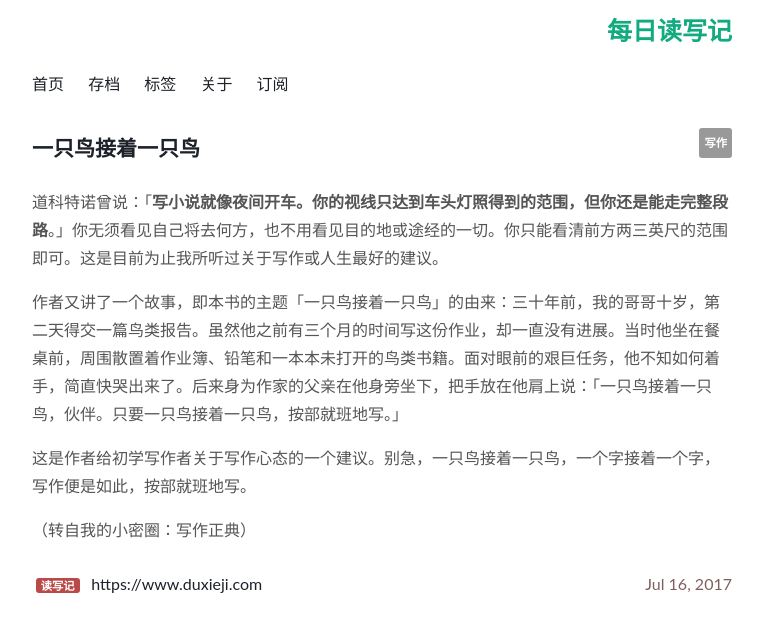
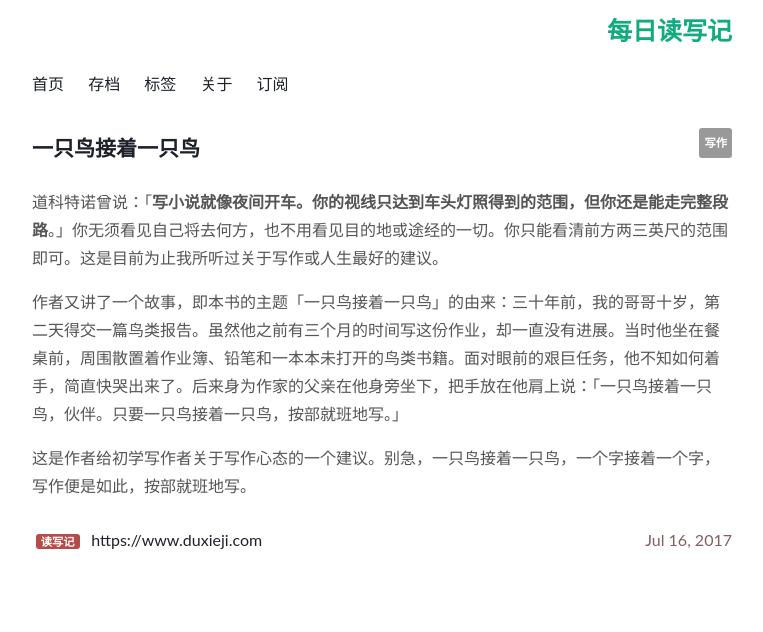
Before and after one commit to Turbo-Snail/ReadingCard, a Jekyll site: the page built from _posts/2017-07-16-BirdByBird.md, in a window 1280 px wide. Shown: the top 632 px of the page, without its empty margins (258-1021 px from the left). Built offline with Jekyll 4.4.1, drawn with Linux system fonts in a browser that asks for light colours; comment, search, counter and statistics services are not loaded.

Commit message:
Update 2017-07-16-BirdByBird.md

```diff
--- a/_posts/2017-07-16-BirdByBird.md
+++ b/_posts/2017-07-16-BirdByBird.md
@@ -14,5 +14,3 @@ published: true
 作者又讲了一个故事，即本书的主题「一只鸟接着一只鸟」的由来：三十年前，我的哥哥十岁，第二天得交一篇鸟类报告。虽然他之前有三个月的时间写这份作业，却一直没有进展。当时他坐在餐桌前，周围散置着作业簿、铅笔和一本本未打开的鸟类书籍。面对眼前的艰巨任务，他不知如何着手，简直快哭出来了。后来身为作家的父亲在他身旁坐下，把手放在他肩上说：「一只鸟接着一只鸟，伙伴。只要一只鸟接着一只鸟，按部就班地写。」
 
 这是作者给初学写作者关于写作心态的一个建议。别急，一只鸟接着一只鸟，一个字接着一个字，写作便是如此，按部就班地写。
-
-（转自我的小密圈：写作正典）
```
